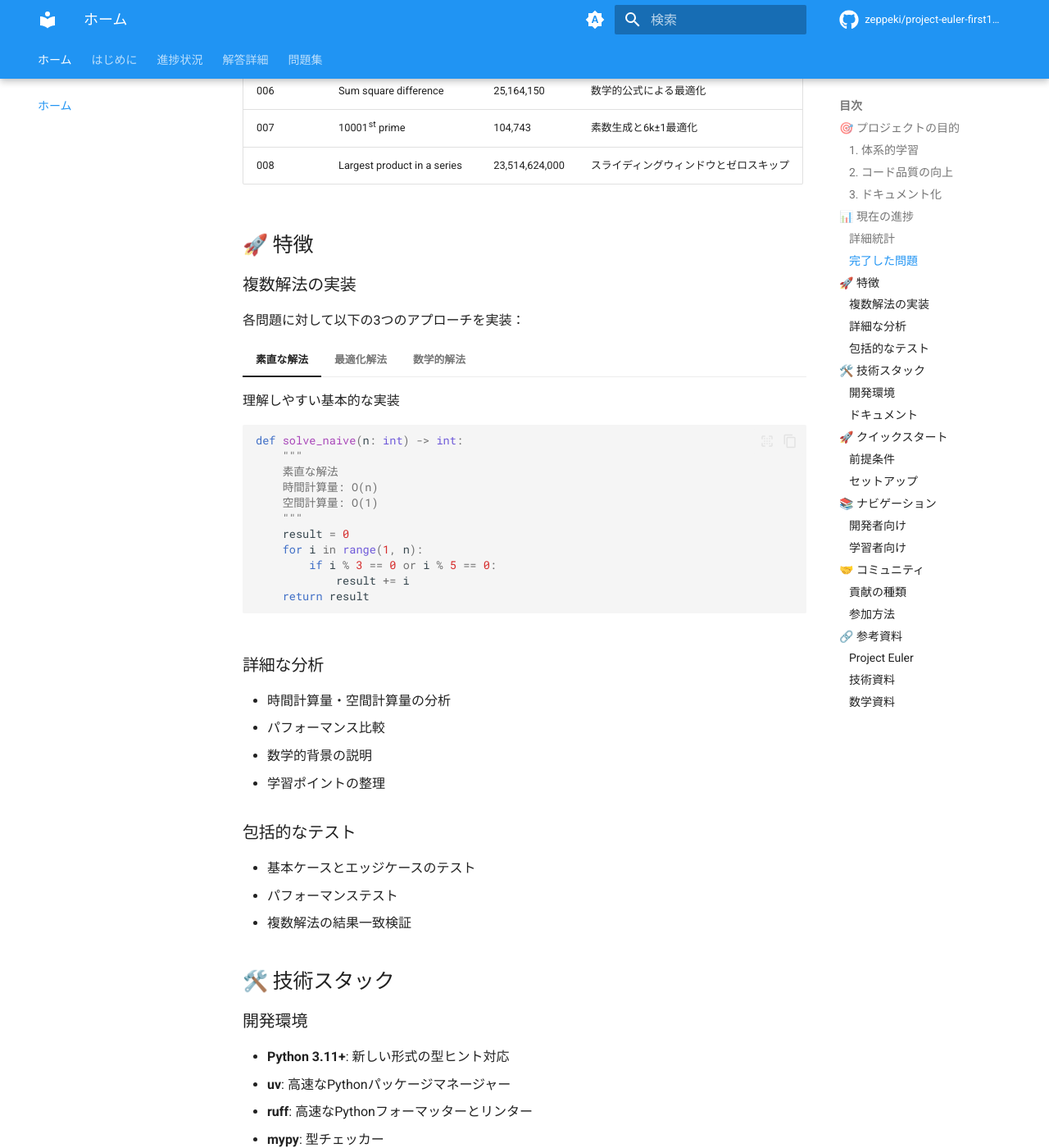
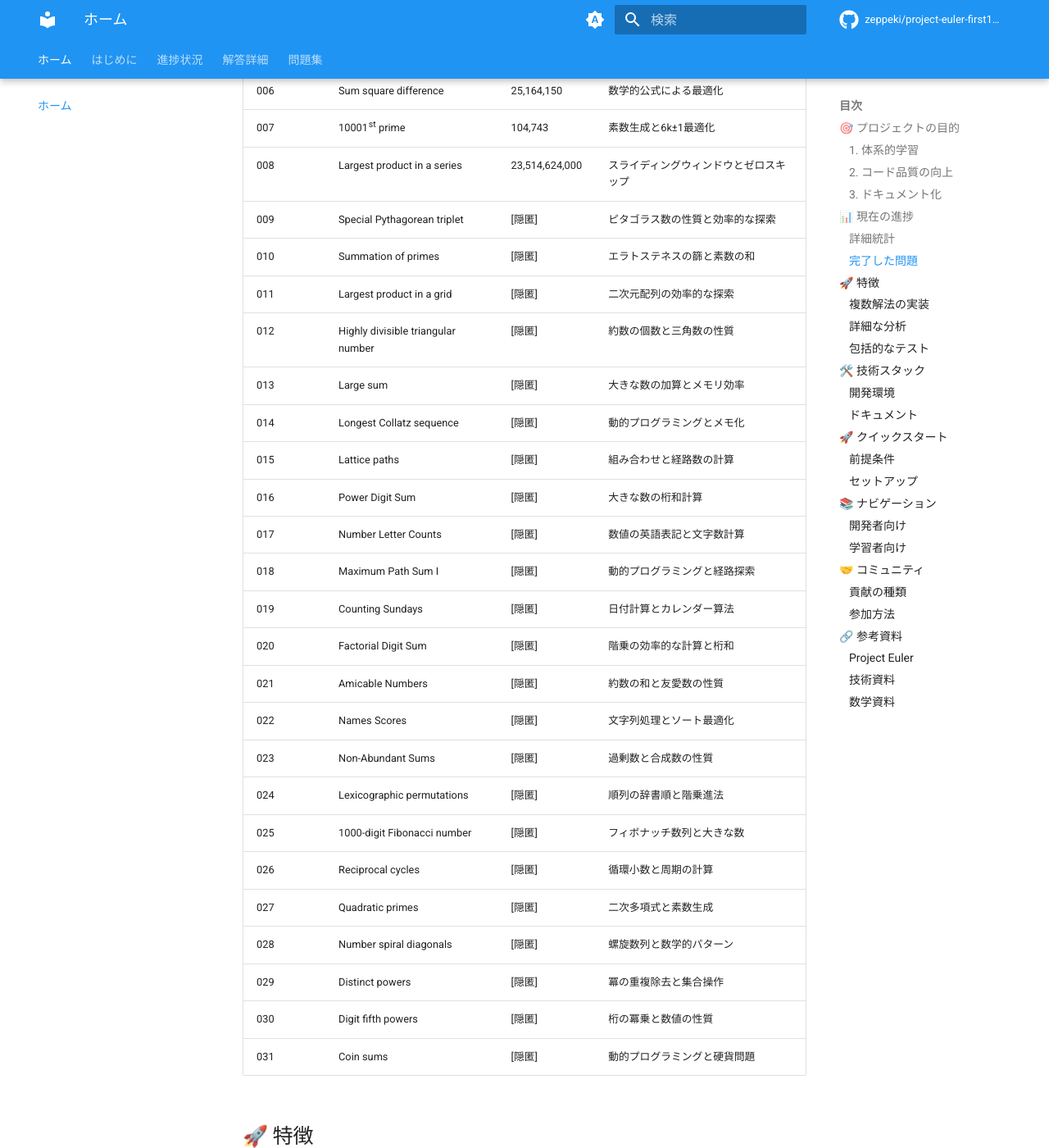
Before and after one commit to zeppeki/project-euler-first100, an MkDocs documentation site: the page built from docs/index.md, in a window 1280 px wide and 1400 px high, scrolled down 2120 px. Shown: the whole window at 82% size. Built offline with MkDocs 1.6.1 and Material for MkDocs 9.7.7, drawn with Linux system fonts in a browser that asks for light colours; comment, search, counter and statistics services are not loaded; some of the changed text lies outside the part shown.

Commit message:
Update GitHub Pages: Fix progress statistics and navigation
- Update progress from 8/100 (8%) to 31/100 (31%) completed problems
- Update latest completion from Problem 008 to Problem 031: Coin sums
- Update implemented solutions count from 24 to 93 (31 problems × 3 approaches)
- Add Problem 012-031 navigation links to mkdocs.yml
- Add Problem 009-031 to completed problems table with learning points
- Maintain GitHub Pages content policy (answers marked as [隠匿])

🤖 Generated with [Claude Code](https://claude.ai/code)

Co-Authored-By: Claude <noreply@anthropic.com>

```diff
--- a/docs/index.md
+++ b/docs/index.md
@@ -28,9 +28,9 @@ Project Eulerの最初の100問を体系的に解決し、学習効果を最大
 <div id="stats-dashboard" class="dashboard"></div>
 
 ### 詳細統計
-- **完了問題**: 8/100 (8%)
-- **最新完了**: Problem 008: Largest product in a series
-- **実装済み解法**: 各問題3つの異なるアプローチ（計24解法）
+- **完了問題**: 31/100 (31%)
+- **最新完了**: Problem 031: Coin sums
+- **実装済み解法**: 各問題3つの異なるアプローチ（計93解法）
 - **テストカバレッジ**: 95%以上
 
 ### 完了した問題
@@ -45,6 +45,29 @@ Project Eulerの最初の100問を体系的に解決し、学習効果を最大
 | 006 | Sum square difference | 25,164,150 | 数学的公式による最適化 |
 | 007 | 10001st prime | 104,743 | 素数生成と6k±1最適化 |
 | 008 | Largest product in a series | 23,514,624,000 | スライディングウィンドウとゼロスキップ |
+| 009 | Special Pythagorean triplet | [隠匿] | ピタゴラス数の性質と効率的な探索 |
+| 010 | Summation of primes | [隠匿] | エラトステネスの篩と素数の和 |
+| 011 | Largest product in a grid | [隠匿] | 二次元配列の効率的な探索 |
+| 012 | Highly divisible triangular number | [隠匿] | 約数の個数と三角数の性質 |
+| 013 | Large sum | [隠匿] | 大きな数の加算とメモリ効率 |
+| 014 | Longest Collatz sequence | [隠匿] | 動的プログラミングとメモ化 |
+| 015 | Lattice paths | [隠匿] | 組み合わせと経路数の計算 |
+| 016 | Power Digit Sum | [隠匿] | 大きな数の桁和計算 |
+| 017 | Number Letter Counts | [隠匿] | 数値の英語表記と文字数計算 |
+| 018 | Maximum Path Sum I | [隠匿] | 動的プログラミングと経路探索 |
+| 019 | Counting Sundays | [隠匿] | 日付計算とカレンダー算法 |
+| 020 | Factorial Digit Sum | [隠匿] | 階乗の効率的な計算と桁和 |
+| 021 | Amicable Numbers | [隠匿] | 約数の和と友愛数の性質 |
+| 022 | Names Scores | [隠匿] | 文字列処理とソート最適化 |
+| 023 | Non-Abundant Sums | [隠匿] | 過剰数と合成数の性質 |
+| 024 | Lexicographic permutations | [隠匿] | 順列の辞書順と階乗進法 |
+| 025 | 1000-digit Fibonacci number | [隠匿] | フィボナッチ数列と大きな数 |
+| 026 | Reciprocal cycles | [隠匿] | 循環小数と周期の計算 |
+| 027 | Quadratic primes | [隠匿] | 二次多項式と素数生成 |
+| 028 | Number spiral diagonals | [隠匿] | 螺旋数列と数学的パターン |
+| 029 | Distinct powers | [隠匿] | 冪の重複除去と集合操作 |
+| 030 | Digit fifth powers | [隠匿] | 桁の冪乗と数値の性質 |
+| 031 | Coin sums | [隠匿] | 動的プログラミングと硬貨問題 |
 
 ## 🚀 特徴
 
--- a/mkdocs.yml
+++ b/mkdocs.yml
@@ -143,5 +143,25 @@ nav:
     - Problem 009: solutions/solution_009.md
     - Problem 010: solutions/solution_010.md
     - Problem 011: solutions/solution_011.md
+    - Problem 012: solutions/solution_012.md
+    - Problem 013: solutions/solution_013.md
+    - Problem 014: solutions/solution_014.md
+    - Problem 015: solutions/solution_015.md
+    - Problem 016: solutions/solution_016.md
+    - Problem 017: solutions/solution_017.md
+    - Problem 018: solutions/solution_018.md
+    - Problem 019: solutions/solution_019.md
+    - Problem 020: solutions/solution_020.md
+    - Problem 021: solutions/solution_021.md
+    - Problem 022: solutions/solution_022.md
+    - Problem 023: solutions/solution_023.md
+    - Problem 024: solutions/solution_024.md
+    - Problem 025: solutions/solution_025.md
+    - Problem 026: solutions/solution_026.md
+    - Problem 027: solutions/solution_027.md
+    - Problem 028: solutions/solution_028.md
+    - Problem 029: solutions/solution_029.md
+    - Problem 030: solutions/solution_030.md
+    - Problem 031: solutions/solution_031.md
   - 問題集:
     - 概要: problems/index.md
```
Also changed, not shown: docs/progress.md (+3 -3 lines).
